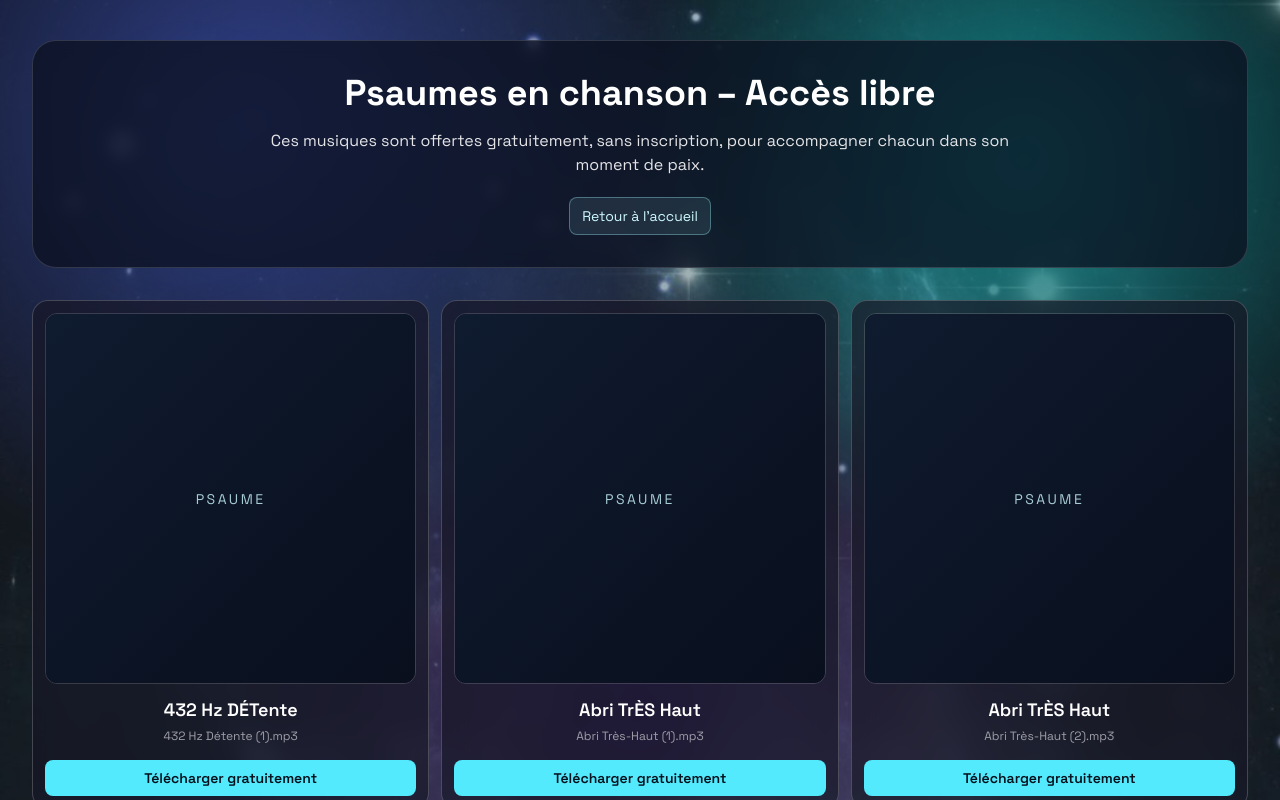
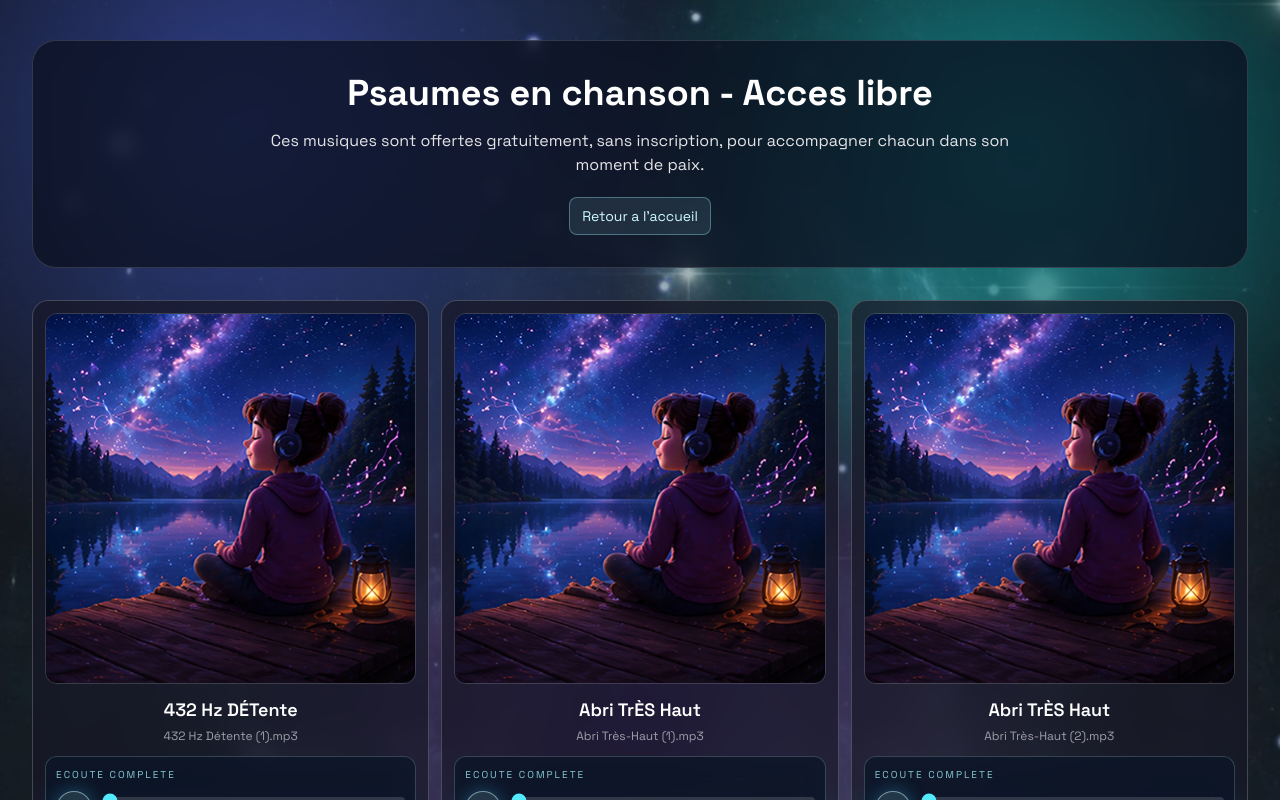
Before and after one commit to vievent7/nebula-dream, a Next.js app: page /psaumes-gratuits in a window 1280 px wide. Shown: the top 800 px of the page. Built offline with nearby package versions, Linux system fonts and the light colour scheme.

Commit message:
Add full listening and thumbnail fallback for free psalms

```diff
--- a/src/app/psaumes-gratuits/page.tsx
+++ b/src/app/psaumes-gratuits/page.tsx
@@ -1,18 +1,20 @@
 import Image from "next/image";
 import Link from "next/link";
+import { AudioPlayer } from "@/components/audio-player";
 import { getFreePsalms } from "@/lib/free-psalms";
 
 export const metadata = {
-  title: "Psaumes en chanson – Accès libre | Nebula Dream",
+  title: "Psaumes en chanson - Acces libre | Nebula Dream",
 };
 
 export default async function PsaumesGratuitsPage() {
   const psalms = await getFreePsalms();
+  const fallbackThumb = "/assets/hero-cards/windo3.png";
 
   return (
     <main className="mx-auto min-h-screen w-full max-w-7xl px-3 py-6 md:px-8 md:py-10">
       <section className="mb-5 rounded-2xl border border-white/15 bg-[#0b1120]/75 p-4 text-center backdrop-blur md:mb-8 md:rounded-3xl md:p-8">
-        <h1 className="text-2xl font-bold text-white md:text-4xl">Psaumes en chanson – Accès libre</h1>
+        <h1 className="text-2xl font-bold text-white md:text-4xl">Psaumes en chanson - Acces libre</h1>
         <p className="mx-auto mt-2.5 max-w-3xl text-sm text-zinc-200 md:mt-4 md:text-base">
           Ces musiques sont offertes gratuitement, sans inscription, pour accompagner chacun dans
           son moment de paix.
@@ -21,7 +23,7 @@ export default async function PsaumesGratuitsPage() {
           href="/"
           className="mt-4 inline-flex rounded-lg border border-cyan-200/35 bg-cyan-200/10 px-3 py-2 text-sm text-cyan-100 transition hover:bg-cyan-200/20 md:mt-5"
         >
-          Retour à l&apos;accueil
+          Retour a l&apos;accueil
         </Link>
       </section>
 
@@ -38,30 +40,28 @@ export default async function PsaumesGratuitsPage() {
               className="track-card flex h-full flex-col rounded-2xl border border-white/20 bg-[#171725]/68 p-3 backdrop-blur-md"
             >
               <div className="relative mb-3 aspect-square overflow-hidden rounded-xl border border-white/15">
-                {psalm.imageUrl ? (
-                  <Image
-                    src={psalm.imageUrl}
-                    alt={`Illustration pour ${psalm.title}`}
-                    fill
-                    className="object-cover"
-                    sizes="(max-width: 768px) 100vw, (max-width: 1200px) 50vw, 33vw"
-                  />
-                ) : (
-                  <div className="flex h-full items-center justify-center bg-gradient-to-br from-[#0f1b2f] to-[#090f1d] text-sm tracking-[0.18em] text-cyan-100/80">
-                    PSAUME
-                  </div>
-                )}
+                <Image
+                  src={psalm.imageUrl ?? fallbackThumb}
+                  alt={`Miniature de ${psalm.title}`}
+                  fill
+                  className="object-cover"
+                  sizes="(max-width: 768px) 100vw, (max-width: 1200px) 50vw, 33vw"
+                />
               </div>
 
               <h2 className="text-center text-lg font-semibold text-white">{psalm.title}</h2>
               <p className="mt-1 text-center text-xs text-zinc-400">{psalm.fileName}</p>
+
+              <div className="mt-3">
+                <AudioPlayer src={psalm.audioUrl} label="Ecoute complete" />
+              </div>
 
               <a
                 href={psalm.audioUrl}
                 download={psalm.fileName}
                 className="mt-4 inline-flex items-center justify-center rounded-lg bg-cyan-300 px-4 py-2 text-sm font-semibold text-[#04101c] transition hover:scale-[1.02] hover:brightness-110"
               >
-                Télécharger gratuitement
+                Telecharger gratuitement
               </a>
             </article>
           ))}
```
